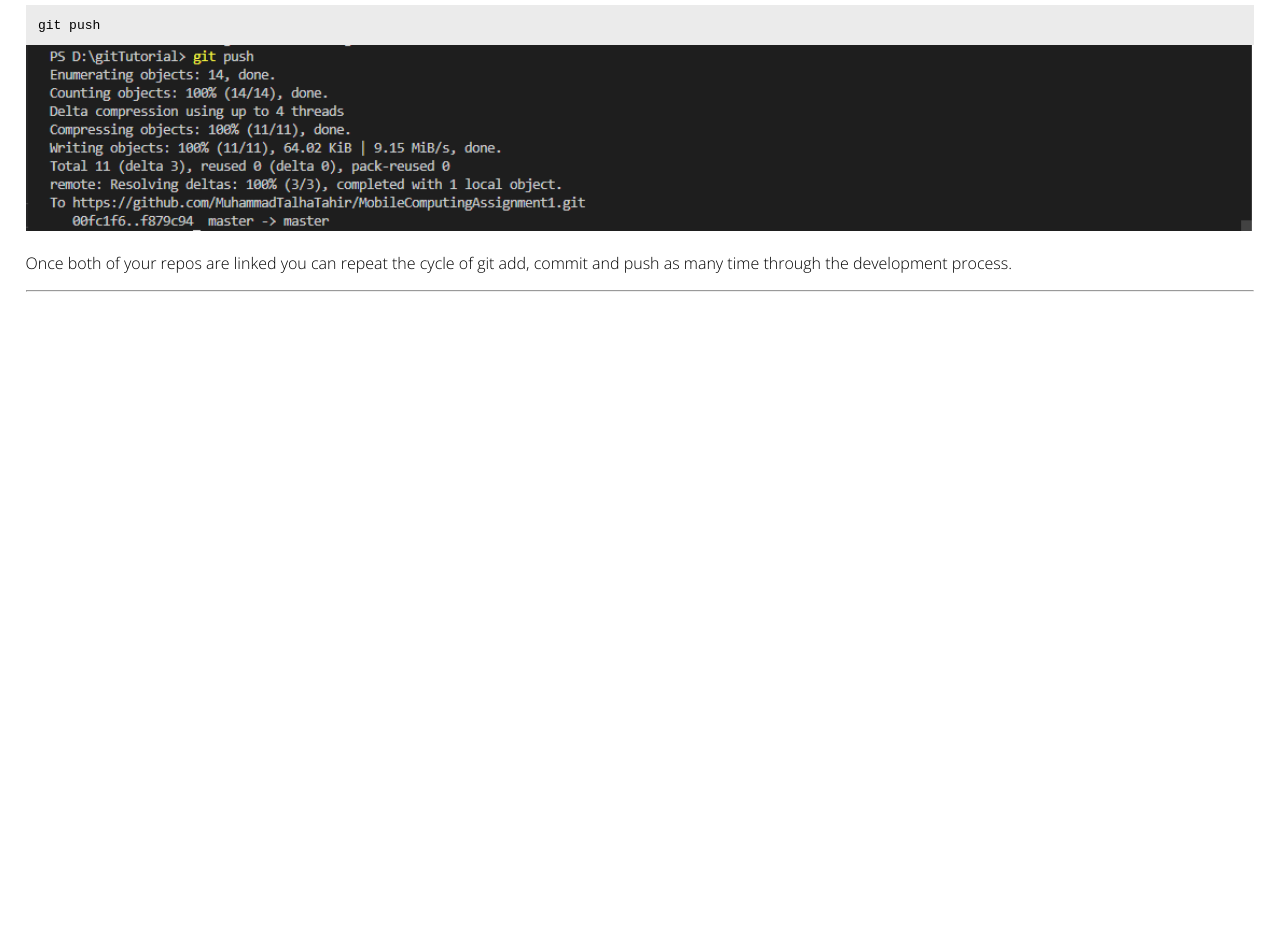
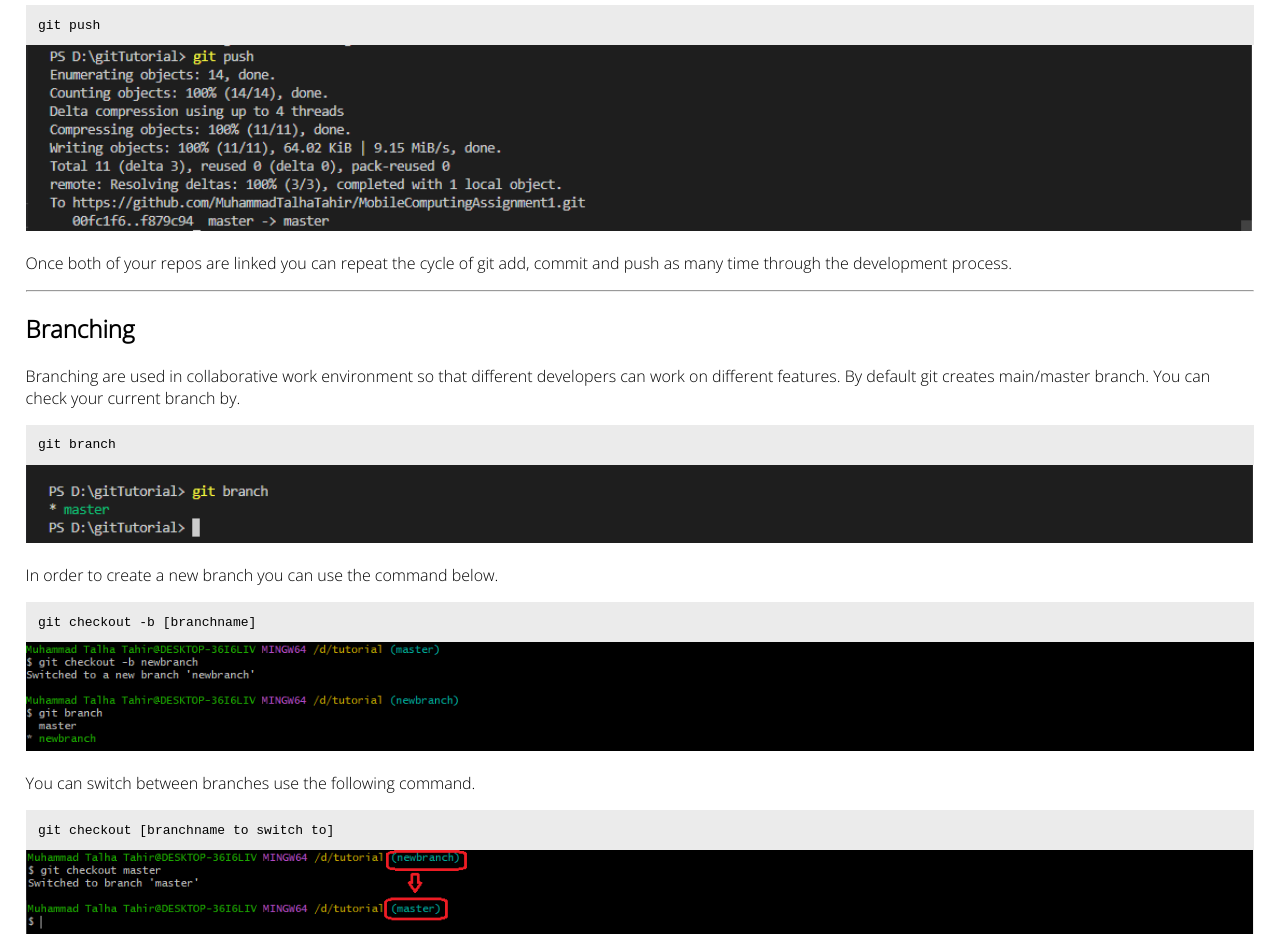
Before and after one commit to MuhammadTalhaTahir/MobileComputingAssignment1, a plain HTML site: page index.html in a window 1280 px wide. Shown: the part 1861-2808 px from the top of the page. Before the commit the page ends 2161 px from the top, so only its background shows below. Drawn offline with Linux system fonts and the light colour scheme.

Commit message:
step6 branching

```diff
--- a/index.html
+++ b/index.html
@@ -59,7 +59,7 @@
     </div>
     <hr>
     <div>
-        <h2>Saving Chnages Locally</h2>
+        <h2>Saving Changes Locally</h2>
         <p>
             Any changes made to the files that are shown through git status can be saved localy using the following command given below.
             -m here stands for message, a message is discription that represents the changes that are made.
@@ -92,5 +92,29 @@
         <p>Once both of your repos are linked you can repeat the cycle of git add, commit and push as many time through the development process.</p>
     </div>
     <hr>
+    <div>
+        <h2>Branching</h2>
+        <p>
+            Branching are used in collaborative work environment so that different developers can work on different features.
+            By default git creates main/master branch. You can check your current branch by.
+        </p>
+        <div class="code">
+            git branch
+        </div>
+        <img src="./images/branchCheck.PNG" alt="">
+        <p>In order to create a new branch you can use the command below.</p>
+        <div class="code">
+            git checkout -b [branchname]
+        </div>
+        <img src="./images/brachcreation.PNG" alt="">
+        <p>
+            You can switch between branches use the following command.
+        </p>
+        <div class="code">
+            git checkout [branchname to switch to]
+        </div>
+        <img src="./images/branchchanging.PNG" alt="">
+    </div>
+
 </body>
 </html>
```
Also changed, not shown: images/brachcreation.PNG (added), images/branchCheck.PNG (added), images/branchchanging.PNG (added).
